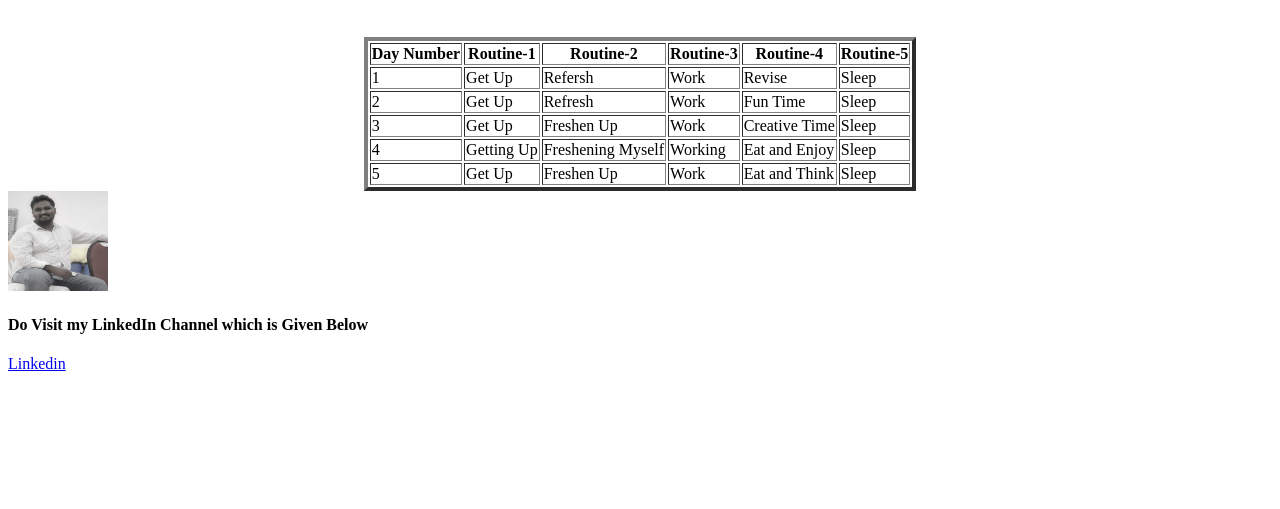
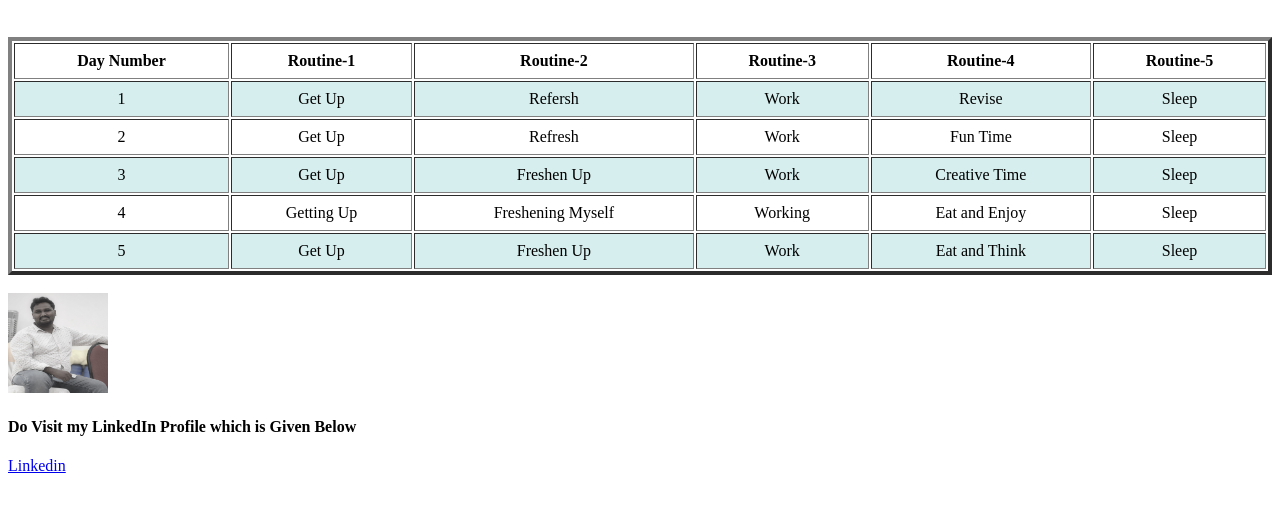
Before and after one commit to ping20ms/Table-Example, a plain HTML site: page index.html in a window 1280 px wide. Shown: the part 61-570 px from the top of the page. Drawn offline with Linux system fonts and the light colour scheme.

Commit message:
Second Commit

```diff
--- a/index.html
+++ b/index.html
@@ -6,6 +6,19 @@
     <meta name="viewport" content="width=device-width, initial-scale=1.0">
     <title>Time Table</title>
 </head>
+<style>
+    table{
+        width: 100%;
+    }
+    th, td {
+  text-align: center;
+  padding: 8px;
+}
+
+tr:nth-child(even) {
+  background-color: #D6EEEE;
+}
+</style>
 <body>
     <h1 align="center">Time Table</h1><br>
    <table border="4" align="center">
@@ -58,8 +71,10 @@
         <td>Sleep</td>
     </tr>
    </table>
+   <br>
+
    <img src="My Picture.jpg" alt="Siva Vanapalli" height ="100" width = "100">
-   <h4>Do Visit my LinkedIn Channel which is Given Below</h4>
+   <h4>Do Visit my LinkedIn Profile which is Given Below</h4>
    <a href="https://www.linkedin.com/in/sivavanapalli455/" target="_blank" rel="noopener noreferrer">Linkedin</a>
 </body>
 </html>
```
